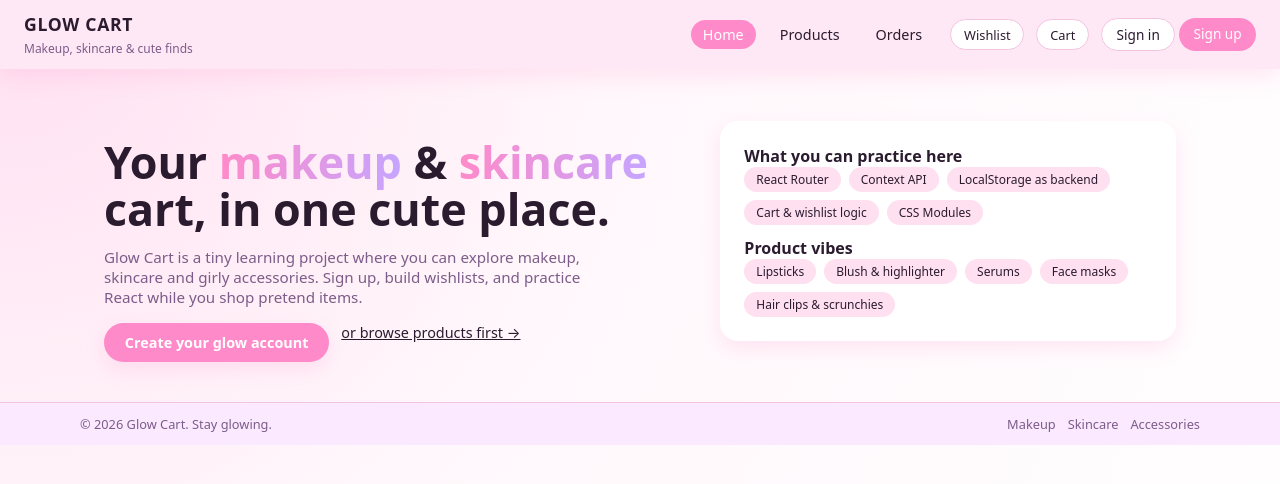
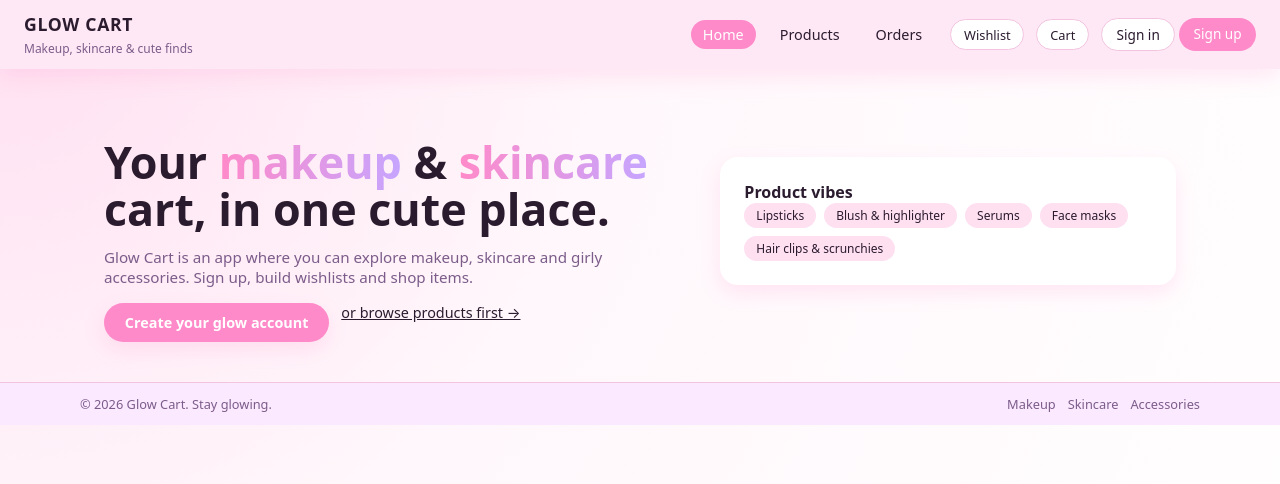
Before and after one commit to shvncodes/shopping-app, a React (Vite) app: page / in a window 1280 px wide. Shown: the top 484 px of the page. Built offline with nearby package versions, Linux system fonts and the light colour scheme.

Commit message:
add confirmation before sign out and fix a minor issue

```diff
--- a/src/context/AuthContext.jsx
+++ b/src/context/AuthContext.jsx
@@ -30,6 +30,7 @@ export function AuthProvider({ children }) {
   }
 
   const signOut = () => {
+    confirm("Are you sure you want to sign out?");
     clearCurrentUser();
     setUser(null);
   }
--- a/src/context/CartContext.jsx
+++ b/src/context/CartContext.jsx
@@ -68,16 +68,16 @@ export function CartProvider({ children }) {
 
   // Derive some convenient values based on items.
   const { itemCount, subtotal } = useMemo(() => {
-    const totalProductCount = 0;
-    const totalPrice = 0;
+    let totalProductCount = 0;
+    let totalPrice = 0;
 
-    for(const item of items) {
+    for (const item of items) {
       const product = getProductById(item.productId);
       totalPrice += (product.price * item.quantity);
       totalProductCount += item.quantity;
     }
 
-    return {itemCount: totalProductCount, subtotal: totalPrice};
+    return { itemCount: totalProductCount, subtotal: totalPrice };
   }, [items]);
 
   const value = {
--- a/src/pages/LandingPage.jsx
+++ b/src/pages/LandingPage.jsx
@@ -17,8 +17,8 @@ export function LandingPage() {
             <span className={styles.highlight}>skincare</span> cart, in one cute place.
           </h1>
           <p className={styles.heroText}>
-            Glow Cart is a tiny learning project where you can explore makeup, skincare and girly
-            accessories. Sign up, build wishlists, and practice React while you shop pretend items.
+            Glow Cart is an app where you can explore makeup, skincare and girly
+            accessories. Sign up, build wishlists and shop items.
           </p>
           <div className={styles.heroActions}>
             <Link to="/signup">
@@ -31,16 +31,6 @@ export function LandingPage() {
         </div>
 
         <aside className={styles.card}>
-          <div>
-            <div className={styles.cardTitle}>What you can practice here</div>
-            <div className={styles.pillList}>
-              <span className={styles.pill}>React Router</span>
-              <span className={styles.pill}>Context API</span>
-              <span className={styles.pill}>LocalStorage as backend</span>
-              <span className={styles.pill}>Cart &amp; wishlist logic</span>
-              <span className={styles.pill}>CSS Modules</span>
-            </div>
-          </div>
           <div>
             <div className={styles.cardTitle}>Product vibes</div>
             <div className={styles.pillList}>
```
